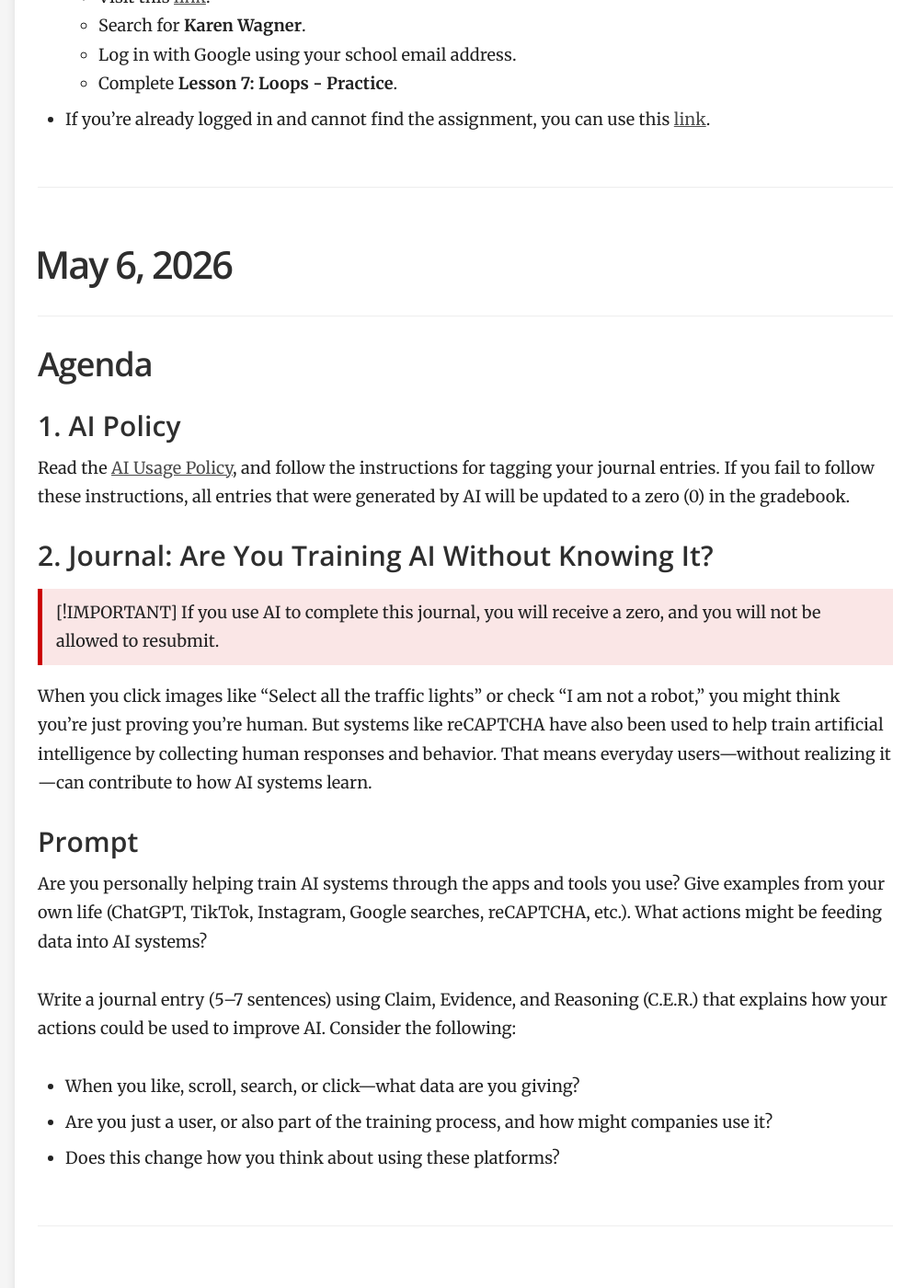
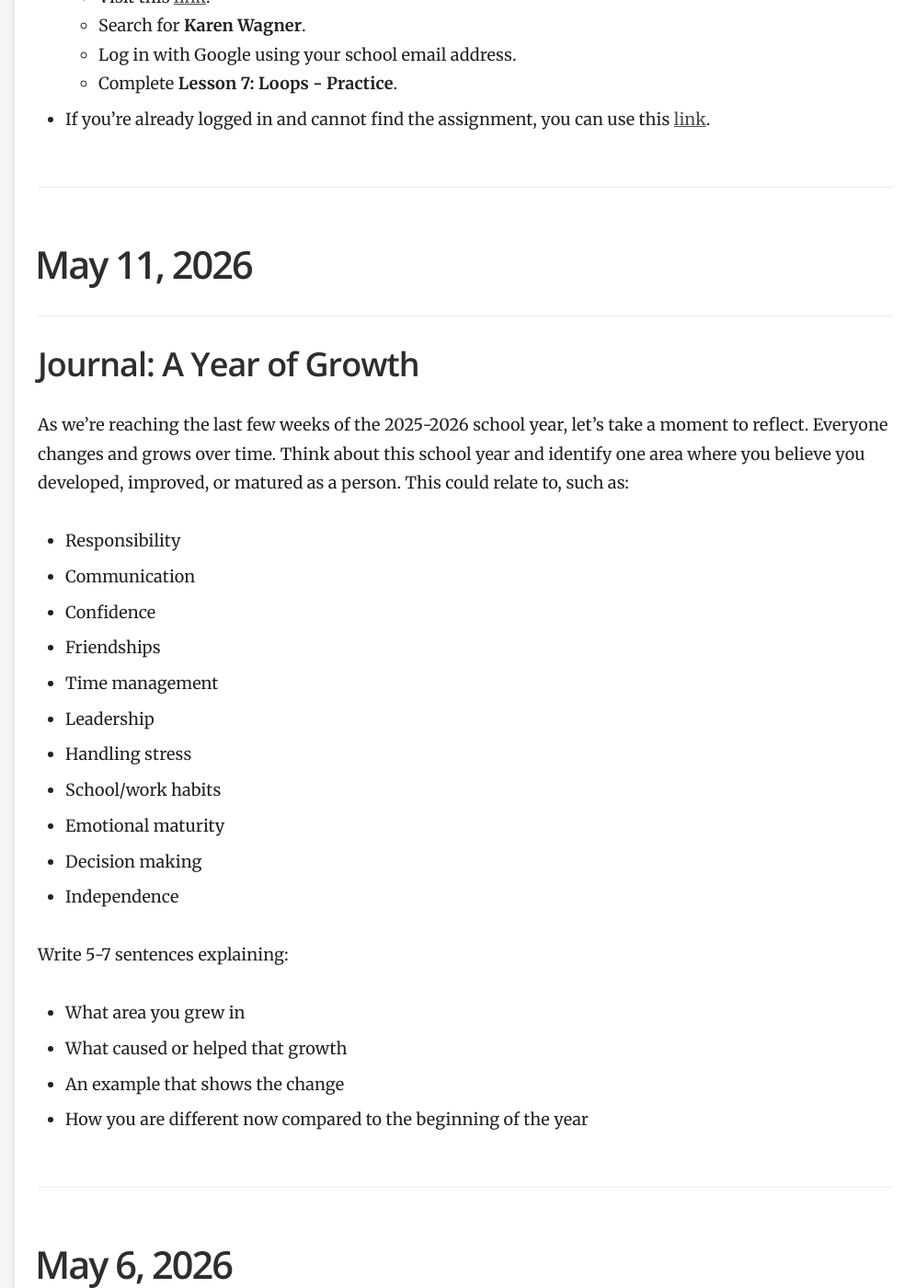
Before and after one commit to mswhitby/classroom, a Jekyll site: the page built from _docs/classes/1st.md, in a window 1280 px wide and 1400 px high, scrolled down 2898 px. Shown: the whole window at 92% size, without its empty margins (284-1280 px from the left). Built offline with Jekyll 4.4.1, drawn with Linux system fonts in a browser that asks for light colours.

Commit message:
Update 1st.md

```diff
--- a/_docs/classes/1st.md
+++ b/_docs/classes/1st.md
@@ -210,6 +210,35 @@ order: 1
 
 ----
 
+# May 11, 2026
+
+## Journal: A Year of Growth
+
+As we’re reaching the last few weeks of the 2025-2026 school year, let’s take a moment to reflect. Everyone changes and grows over time. Think about this school year and identify one area where you believe you developed, improved, or matured as a person.
+This could relate to, such as:
+- Responsibility
+- Communication
+- Confidence
+- Friendships
+- Time management
+- Leadership
+- Handling stress
+- School/work habits
+- Emotional maturity
+- Decision making
+- Independence
+
+Write 5-7 sentences explaining:
+- What area you grew in
+- What caused or helped that growth
+- An example that shows the change
+- How you are different now compared to the beginning of the year
+
+
+
+
+----
+
 # May 6, 2026
 
 ## Agenda
```
